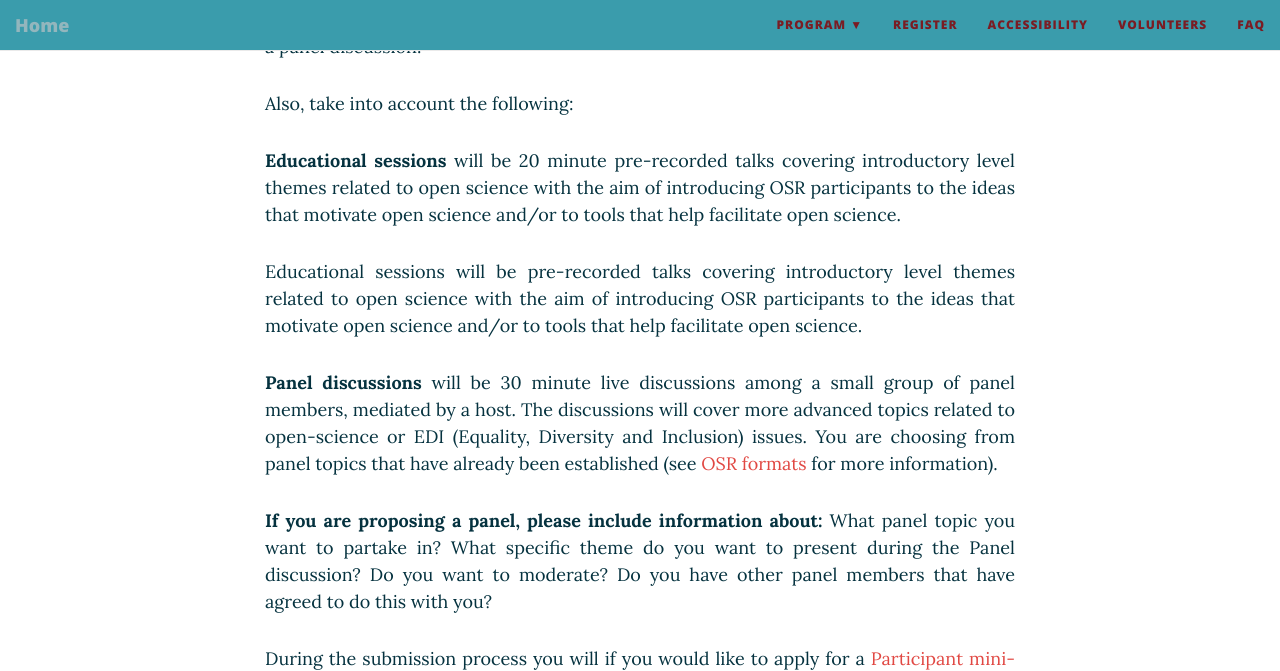
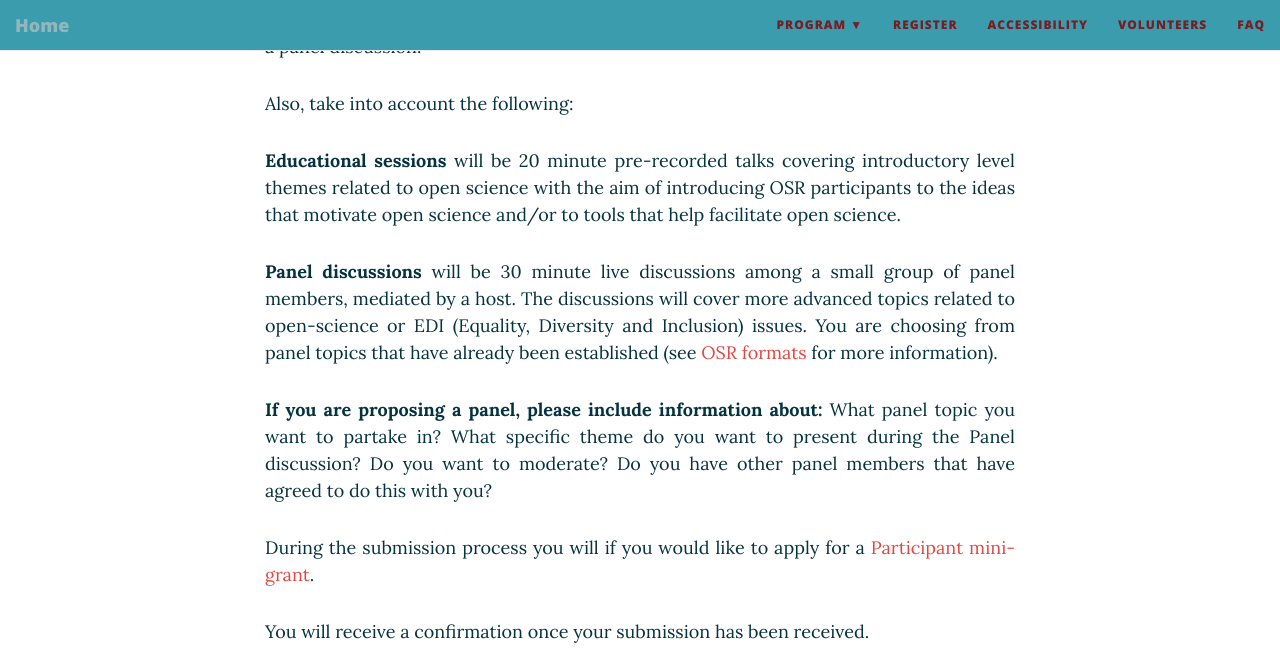
Before and after one commit to ohbm/osr2021, a Jekyll site: the page built from submit.md, in a window 1280 px wide and 900 px high, scrolled down 1420 px, cut to the strip 0-671 px from the top of the window. Built offline with Jekyll 4.4.1, drawn with Linux system fonts in a browser that asks for light colours; nearby versions of some CDN libraries.

Commit message:
Update submit.md

```diff
--- a/submit.md
+++ b/submit.md
@@ -62,9 +62,6 @@ If you do not have a GitHub username, we invite you to follow the instructions a
 <p align="justify">
   **Educational sessions** will be 20 minute pre-recorded talks covering introductory level themes related to open science with the aim of introducing OSR participants to the ideas that motivate open science and/or to tools that help facilitate open science.
 </p>
-<p align="justify">
-  Educational sessions will be pre-recorded talks covering introductory level themes related to open science with the aim of introducing OSR participants to the ideas that motivate open science and/or to tools that help facilitate open science.
-</p>
 {::options parse_block_html="false" /}
 {::options parse_block_html="true" /}
 <p align="justify">
```
